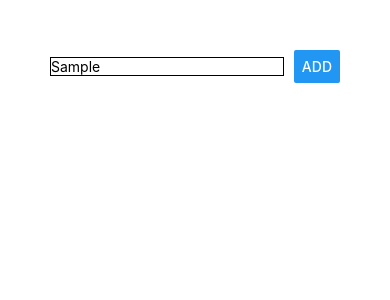
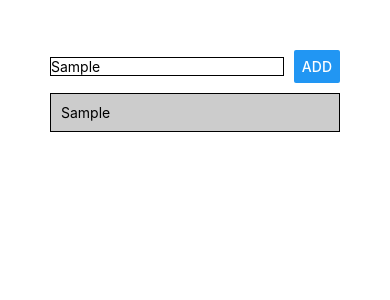
Before and after one commit to japerry911/CourseGoals_RN_Mobile_App, a React Native app: screen / in a window 390 px wide. Both pictures are taken after typing "Sample" into the empty fields and a click on the button "ADD". Shown: the top 300 px of the page. Built offline with nearby package versions, Linux system fonts and the light colour scheme.

Commit message:
Add a Goal Function works || Styled List Items

```diff
--- a/App.js
+++ b/App.js
@@ -1,18 +1,33 @@
-import React from 'react';
-import { StyleSheet, Text, View, TextInput, Button } from 'react-native';
+import React, { useState } from 'react';
+import { StyleSheet, Text, View, TextInput, Button, FlatList } from 'react-native';
 
 export default function App() {
+  const [enteredGoal, setEnteredGoal] = useState('');
+  const [courseGoals, setCourseGoals] = useState([]);
+
+  const addGoalHandler = () => {
+    setCourseGoals([...courseGoals, { id: Math.random().toString(), goal: enteredGoal }]);
+  };
+
   return (
     <View style={styles.mainContainerStyle}>
       <View style={styles.headerViewStyle}>
         <TextInput
           style={styles.headerInputStyle}
           placeholder='Course Goal'
+          onChangeText={newGoal => setEnteredGoal(newGoal)}
+          value={enteredGoal}
         />
-        <Button title='ADD' />
+        <Button
+          title='ADD'
+          onPress={addGoalHandler}
+        />
       </View>
-      <View>
-      </View>
+      <FlatList
+        data={courseGoals}
+        keyExtractor={goal => goal.id}
+        renderItem={({ item }) => <View style={styles.listItemStyle}><Text>{item.goal}</Text></View>}
+      />
     </View>
   );
 }
@@ -31,5 +46,12 @@ const styles = StyleSheet.create({
     borderWidth: 1,
     flex: 1,
     marginRight: 10
+  },
+  listItemStyle: {
+    marginVertical: 10,
+    padding: 10,
+    backgroundColor: '#ccc',
+    borderColor: 'black',
+    borderWidth: 1
   }
 });
```
